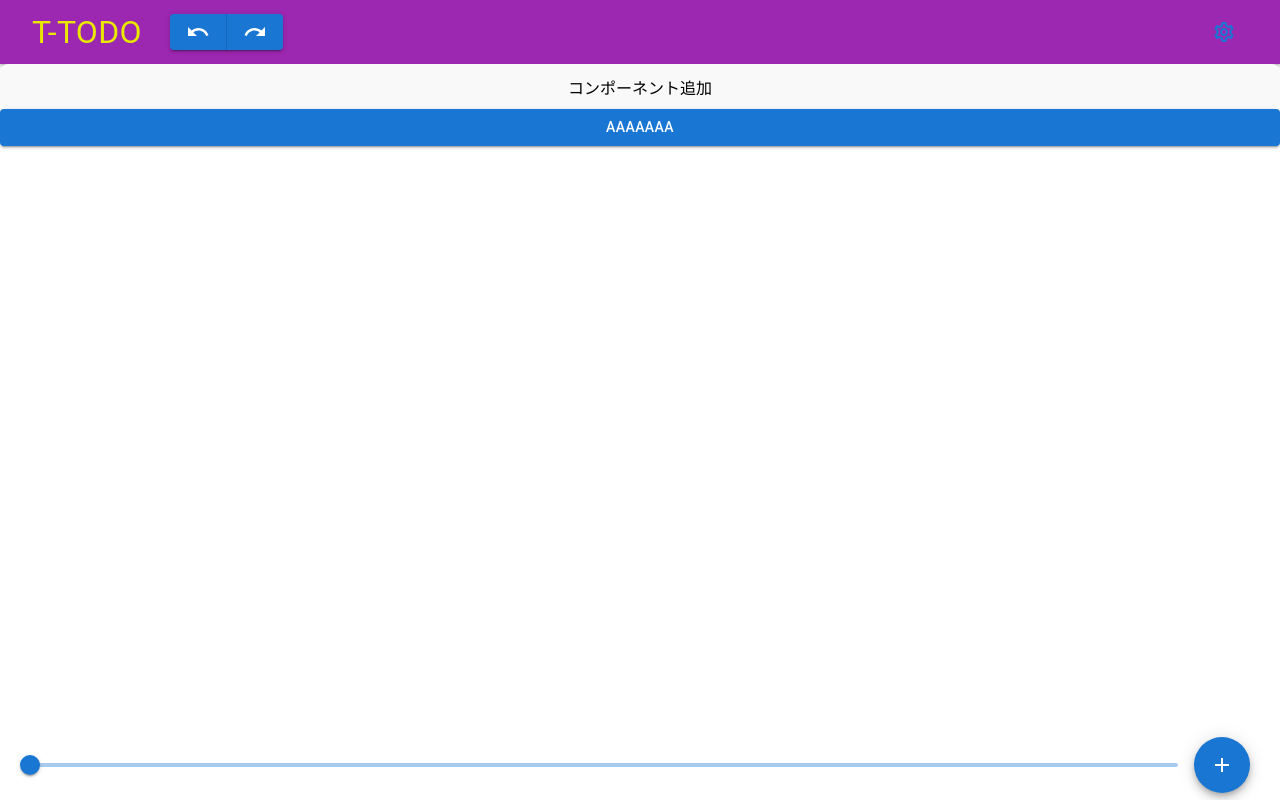
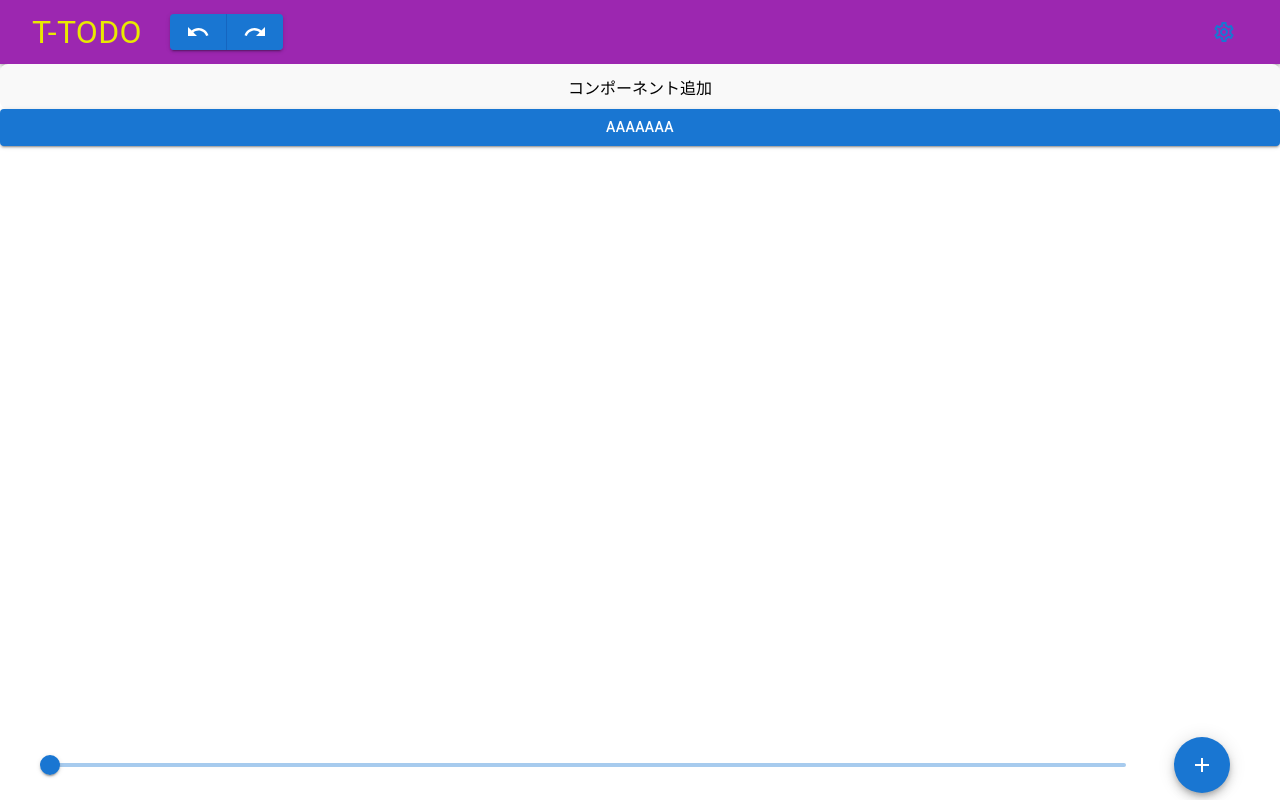
Before and after one commit to GodHexagon/to-do2, a React (Vite) app in the folder vite-project/: page / in a window 1280 px wide. Built offline with nearby package versions, Linux system fonts and the light colour scheme.

Commit message:
modified:   vite-project/src/App.tsx

```diff
--- a/vite-project/src/App.tsx
+++ b/vite-project/src/App.tsx
@@ -159,7 +159,7 @@ export const App = () => {
         </Box>
       </Box>
 
-      <Stack paddingX="30px" direction="row" spacing={2} justifyContent="center" alignItems="center" sx={{ height: '70px' }}>
+      <Stack paddingX="50px" direction="row" spacing={6} justifyContent="center" alignItems="center" sx={{ height: '70px' }}>
         <Box display="flex" alignItems="center" sx={{ flex: '1' }}>
           {sideScrollBar()}
         </Box>
```
